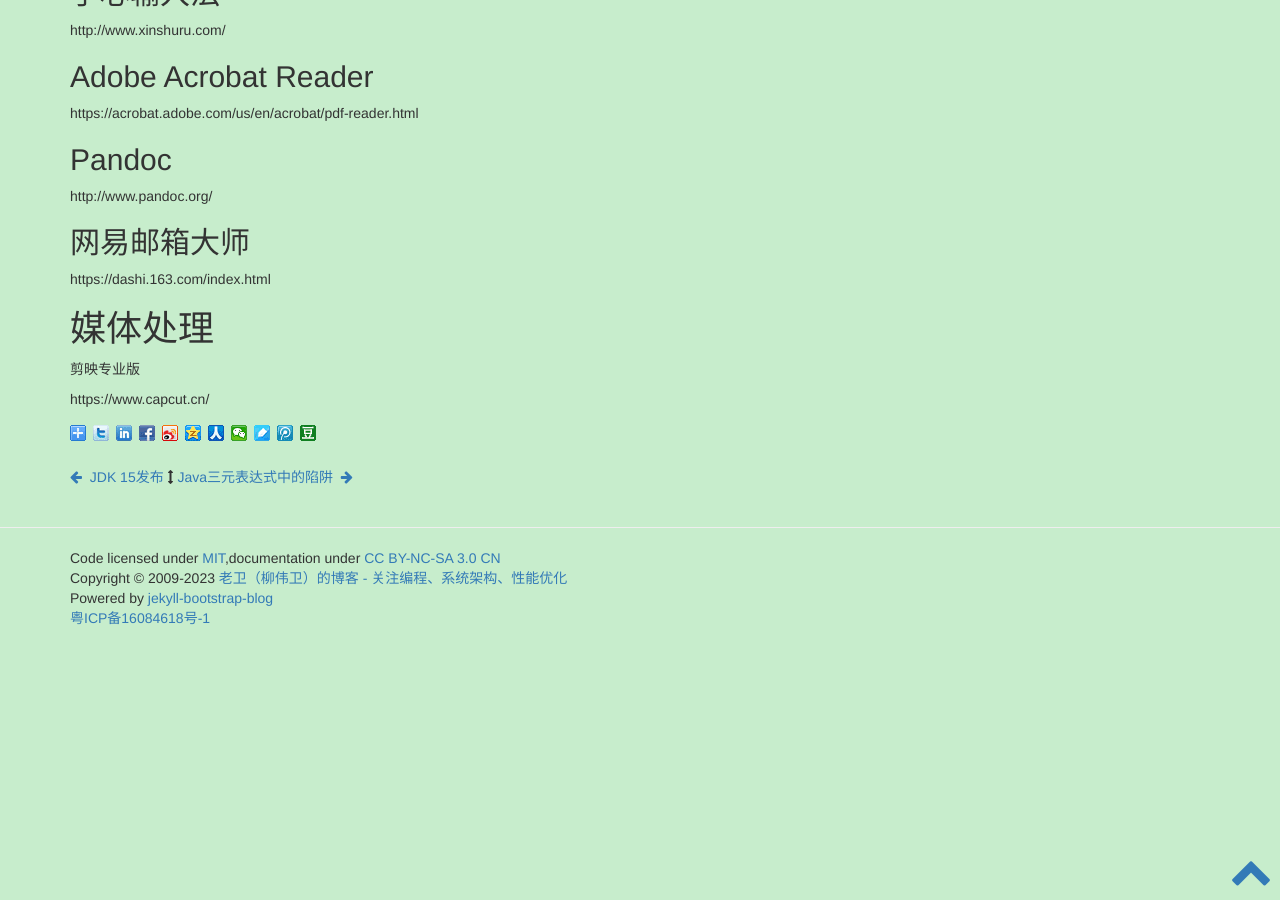
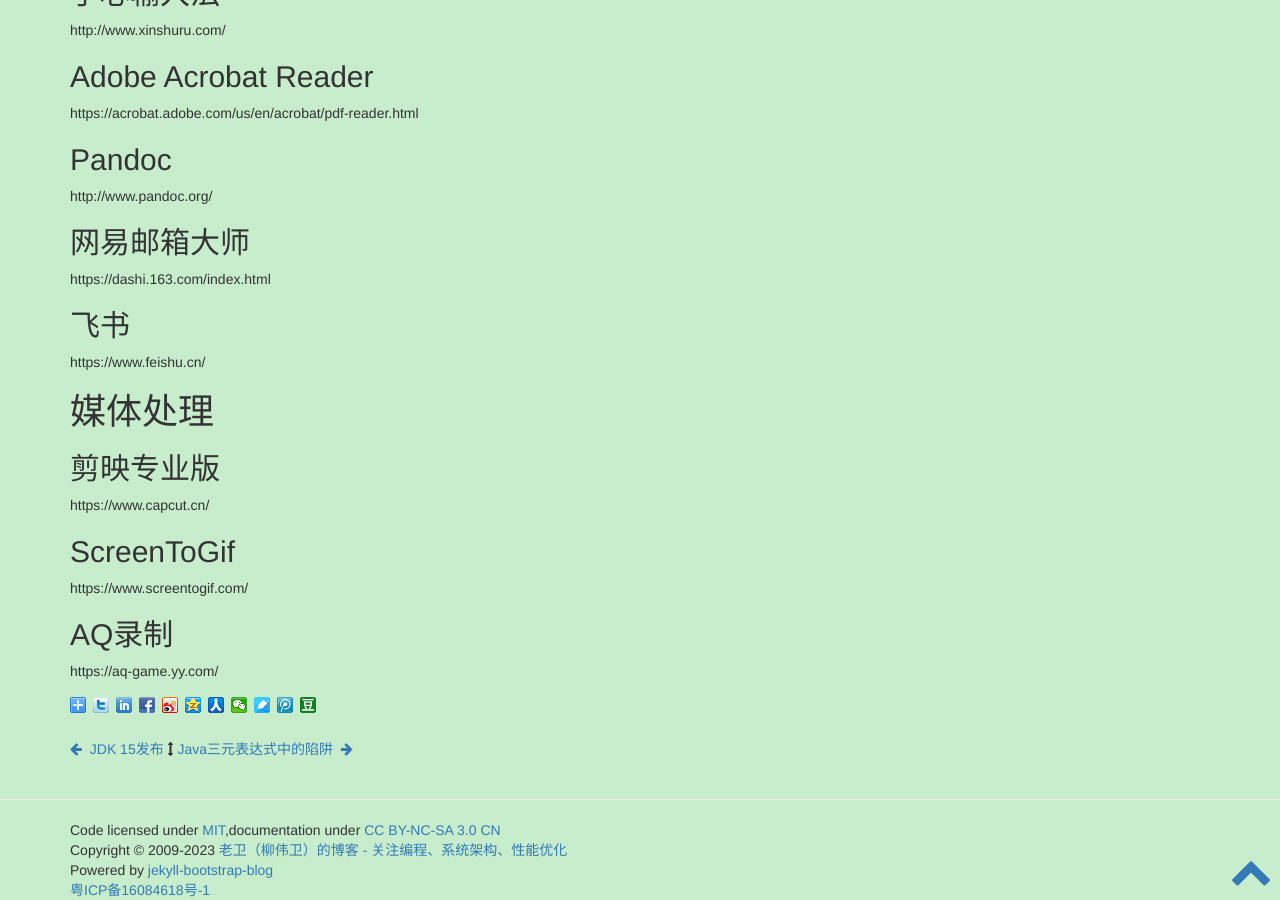
Before and after one commit to waylau/waylau.github.io, a Jekyll site: the page built from _posts/2020-10-07-java-devloper-software.md, in a window 1280 px wide and 900 px high, scrolled down 2243 px. Built offline with Jekyll 4.4.1, drawn with Linux system fonts in a browser that asks for light colours; comment, search, counter and statistics services are not loaded; before the commit the page ends 2871 px from its top, so only the background shows below that.

Commit message:
add  飞书

```diff
--- a/_posts/2020-10-07-java-devloper-software.md
+++ b/_posts/2020-10-07-java-devloper-software.md
@@ -11,6 +11,7 @@
 本文整理的是本人在Java开发过程中，常用的一些软件集合。
 
 <!-- more -->
+
 # 开发工具
 
 ## JDK
@@ -139,10 +140,20 @@
 
 https://dashi.163.com/index.html
 
+## 飞书
 
+https://www.feishu.cn/
 
 # 媒体处理
 
-剪映专业版
+## 剪映专业版
 
 https://www.capcut.cn/
+
+## ScreenToGif
+
+https://www.screentogif.com/
+
+## AQ录制
+
+https://aq-game.yy.com/
```
